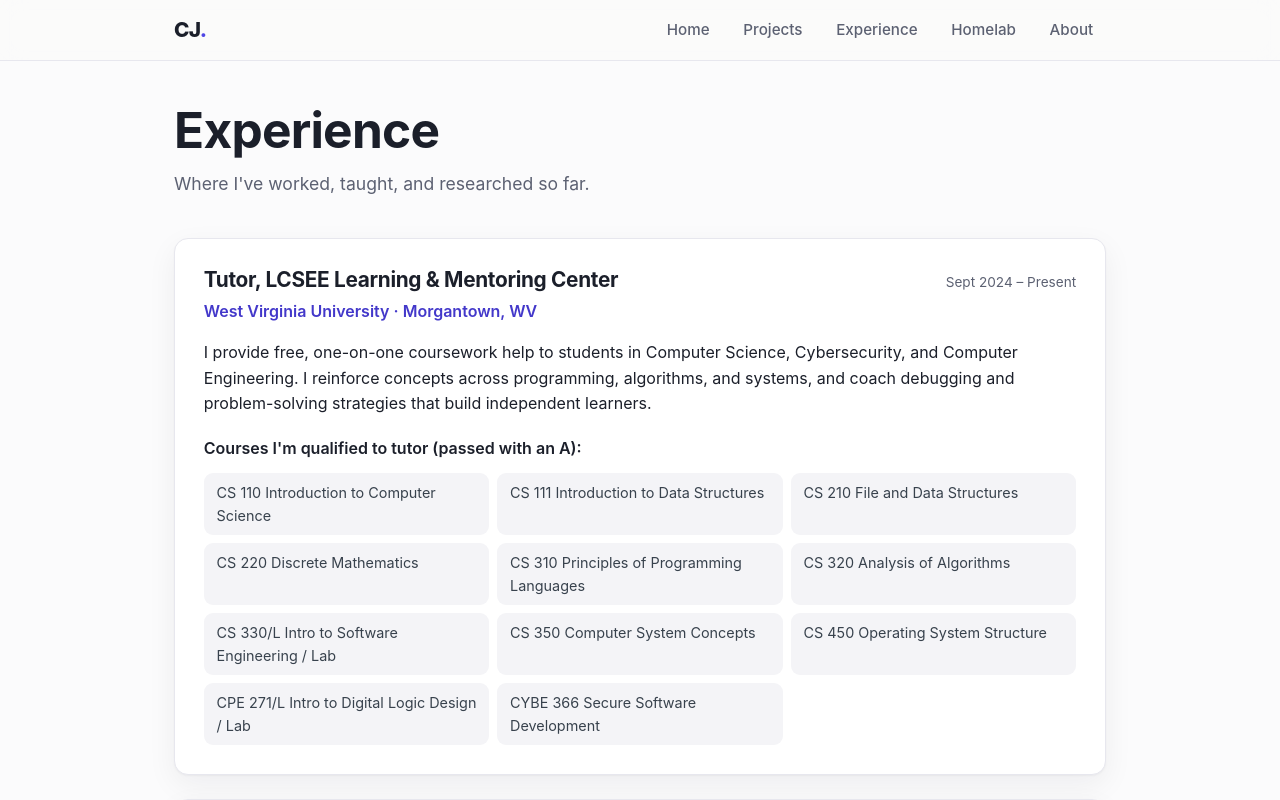
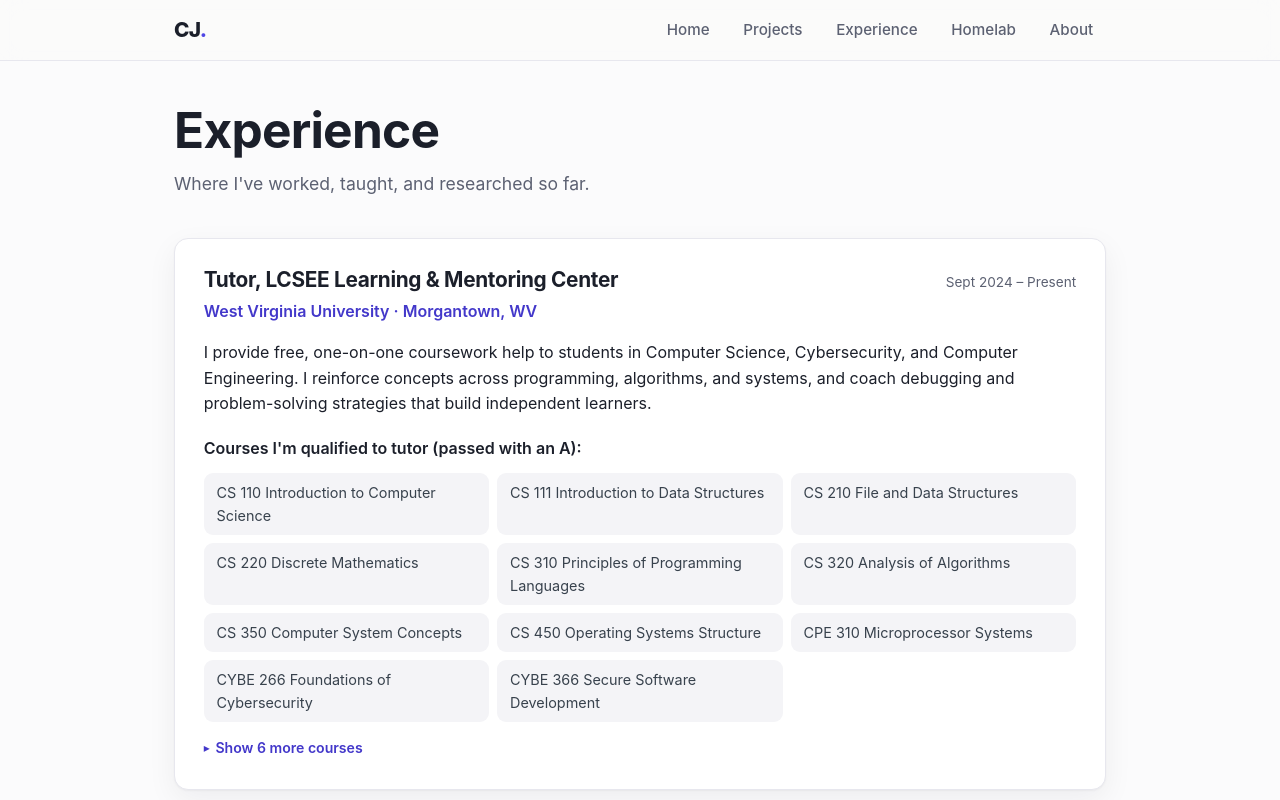
Before and after one commit to caj00017/new-site, a React (Vite) app: page /work in a window 1280 px wide. Shown: the top 800 px of the page. Built offline with nearby package versions, Linux system fonts and the light colour scheme.

Commit message:
Update tutoring course list to full A-grade transcript
Replaces the outdated course list with all CS, CPE, and CYBE courses
passed with an A. Splits into 11 default-visible courses and 6 more
behind a collapsible details toggle.

```diff
--- a/src/App.css
+++ b/src/App.css
@@ -448,6 +448,36 @@
   padding: 0.5rem 0.8rem;
   background: var(--surface-2);
   border-radius: var(--radius-sm);
+}
+
+.course-more {
+  margin-top: 0.75rem;
+}
+.course-more summary {
+  cursor: pointer;
+  font-size: 0.88rem;
+  font-weight: 600;
+  color: var(--accent-strong);
+  user-select: none;
+  list-style: none;
+  display: inline-flex;
+  align-items: center;
+  gap: 0.35rem;
+}
+.course-more summary::-webkit-details-marker {
+  display: none;
+}
+.course-more summary::before {
+  content: '▸';
+  font-size: 0.75rem;
+  transition: transform 0.15s ease;
+  display: inline-block;
+}
+.course-more[open] summary::before {
+  transform: rotate(90deg);
+}
+.course-grid--more {
+  margin-top: 0.5rem;
 }
 
 .reflection {
--- a/src/components/Experience.jsx
+++ b/src/components/Experience.jsx
@@ -34,6 +34,14 @@ function Experience() {
             <li key={c}>{c}</li>
           ))}
         </ul>
+        <details className="course-more">
+          <summary>Show {tutor.moreCourses.length} more courses</summary>
+          <ul className="course-grid course-grid--more">
+            {tutor.moreCourses.map((c) => (
+              <li key={c}>{c}</li>
+            ))}
+          </ul>
+        </details>
       </section>
 
       {/* NASA */}
--- a/src/data/content.js
+++ b/src/data/content.js
@@ -149,11 +149,19 @@ export const experience = [
       'CS 220 Discrete Mathematics',
       'CS 310 Principles of Programming Languages',
       'CS 320 Analysis of Algorithms',
-      'CS 330/L Intro to Software Engineering / Lab',
       'CS 350 Computer System Concepts',
-      'CS 450 Operating System Structure',
-      'CPE 271/L Intro to Digital Logic Design / Lab',
+      'CS 450 Operating Systems Structure',
+      'CPE 310 Microprocessor Systems',
+      'CYBE 266 Foundations of Cybersecurity',
       'CYBE 366 Secure Software Development',
+    ],
+    moreCourses: [
+      'CS 440 Database Design and Theory',
+      'CS 495 Independent Study',
+      'CPE 453 Data/Computer Communications',
+      'CYBE 460 Foundation of Cybersecurity 2',
+      'CYBE 466 Host Based Cyber Defense',
+      'CYBE 467 Penetration Testing',
     ],
   },
   {
```
